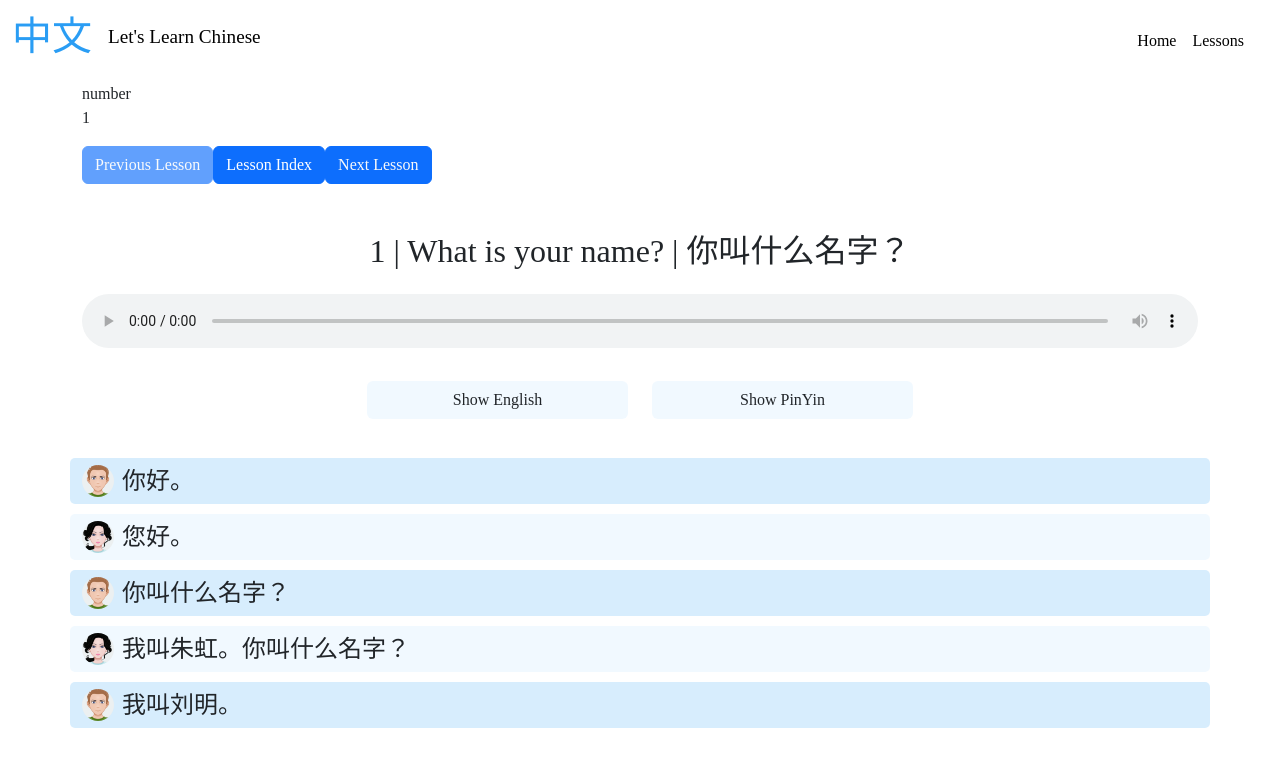
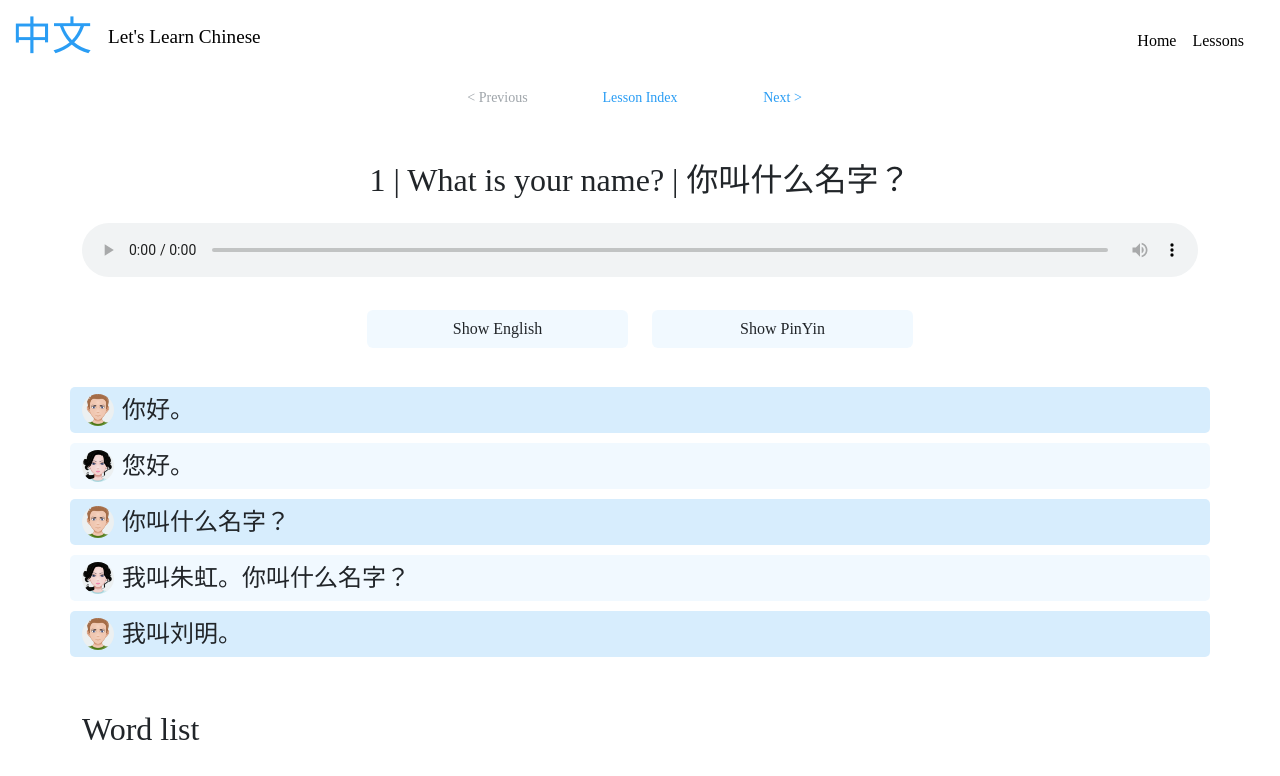
Before and after one commit to RN255/learn-chinese-gold, a React (Create React App) app: page /lesson1 in a window 1280 px wide. Shown: the top 776 px of the page. Built offline with nearby package versions, Linux system fonts and the light colour scheme.

Commit message:
prev next buttons complete

```diff
--- a/src/components/SideBar.js
+++ b/src/components/SideBar.js
@@ -13,32 +13,55 @@ export default function SideBar(props) {
   const prevLessonNum = parseInt(props.LessonText.lessonNumber) - 1;
 
   return (
-    <div className="container">
-      {typeof nextLessonNum}
-
-      <p>{props.LessonText.lessonNumber}</p>
-
-      <Button variant="primary" disabled={prevLessonNum < 1 ? true : false}>
-        <Link
-          to={`/lesson${prevLessonNum}`}
-          className="text-decoration-none text-light"
+    <div className="container sideBar">
+      <div className="row d-flex flex-row justify-content-center">
+        <div className="col col-lg-2 col-xl-1 text-center p-0">
+          {prevLessonNum < 1 ? (
+            <Button
+              variant="link"
+              size="sm"
+              className="lessonSelectButtons text-decoration-none"
+              disabled
             >
-          Previous Lesson
+              &lt; Previous
+            </Button>
+          ) : (
+            <Link className="nextPrevLink" to={`/lesson${prevLessonNum}`}>
+              <Button variant="link" size="sm" className="lessonSelectButtons">
+                &lt; Previous
+              </Button>
             </Link>
-      </Button>
-
-      <Button variant="primary" onClick={handleShow}>
+          )}
+        </div>
+        <div className="col col-lg-2 col-xl-2 text-center ">
+          <Button
+            variant="link"
+            size="sm"
+            className="lessonsIndexButton"
+            onClick={handleShow}
+          >
             Lesson Index
           </Button>
-
-      <Button variant="primary" disabled={nextLessonNum > 5 ? true : false}>
-        <Link
-          to={`/lesson${nextLessonNum}`}
-          className="text-decoration-none text-light"
+        </div>
+        <div className="col col-lg-2 col-xl-1 text-center p-0">
+          {nextLessonNum > 5 ? (
+            <Button
+              variant="link"
+              size="sm"
+              className="text-decoration-none"
+              disabled
             >
-          Next Lesson
+              Next &gt;
+            </Button>
+          ) : (
+            <Link to={`/lesson${nextLessonNum}`}>
+              <Button variant="link" size="sm" className="lessonSelectButtons">
+                Next &gt;
+              </Button>
             </Link>
-      </Button>
+          )}
+        </div>
+      </div>
 
       <Offcanvas show={show} onHide={handleClose}>
         <Offcanvas.Header closeButton>
--- a/src/styles/styles.css
+++ b/src/styles/styles.css
@@ -47,6 +47,32 @@
 #homePage p {
   width: fit-content;
   margin: auto;
+}
+
+/* lesson select buttons  */
+
+.sideBar .lessonSelectButtons {
+  color: #2a9df4;
+  text-decoration: none;
+  /* border: #000 solid 1px; */
+}
+
+.sideBar .lessonSelectButtons:hover {
+  color: #2a9df4;
+  text-decoration: underline;
+}
+
+.sideBar .lessonsIndexButton {
+  color: #2a9df4;
+  text-decoration: none;
+  /* border: #000 solid 1px; */
+
+}
+
+.sideBar .lessonsIndexButton:hover {
+  color: #2a9df4;
+  text-decoration: none;
+  background-color: #2a9df410 !important;
 }
 
 /* main conversation  */
```
Lines whose indentation alone changed are shown as unchanged.
